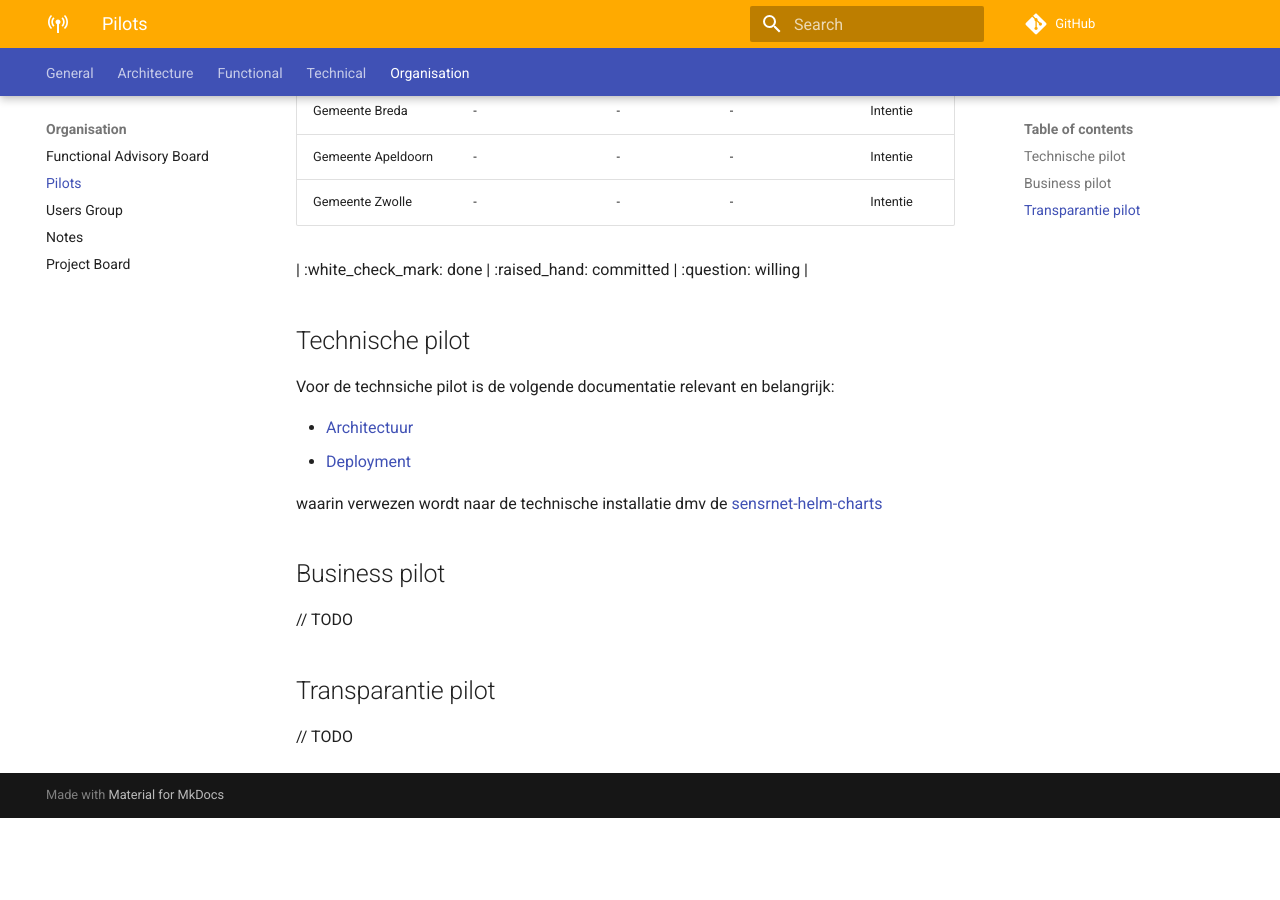
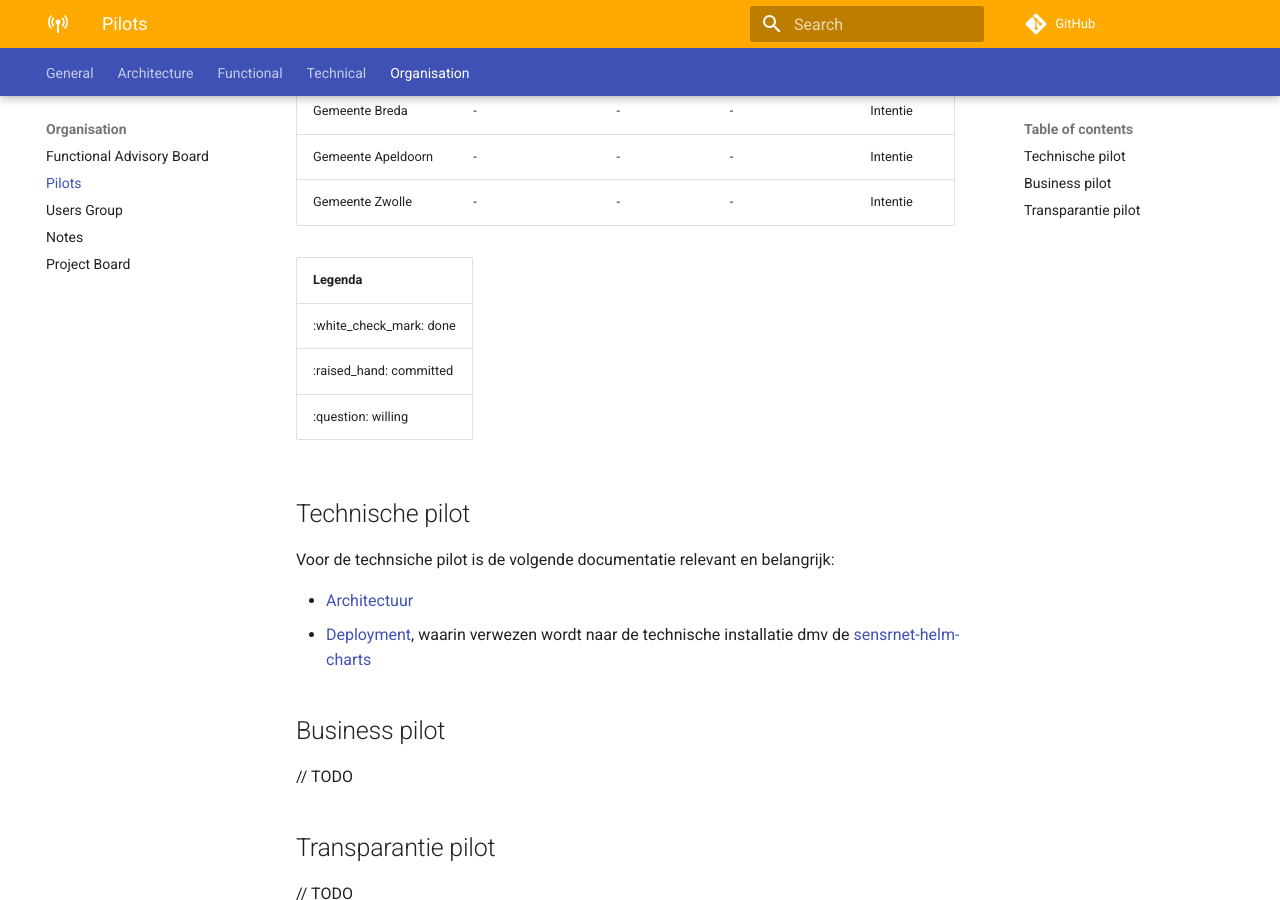
Before and after one commit to kadaster-labs/sensrnet-home, an MkDocs documentation site: the page built from docs/Pilots.md, in a window 1280 px wide and 900 px high, scrolled down 827 px. Built offline with MkDocs 1.6.1 and Material for MkDocs 9.7.7, drawn with Linux system fonts in a browser that asks for light colours; comment, search, counter and statistics services are not loaded; before the commit the page ends 1645 px from its top, so only the background shows below that.

Commit message:
formatting

```diff
--- a/docs/Pilots.md
+++ b/docs/Pilots.md
@@ -20,16 +20,18 @@ In de tweede helft van 2021 worden er een aantal pilots gestart. Pilots kunnen v
 | Gemeente Apeldoorn | -                  | -              | -                   | Intentie |
 | Gemeente Zwolle    | -                  | -              | -                   | Intentie |
 
-| :white_check_mark: done | :raised_hand: committed | :question: willing |
+| Legenda                 |
+| ----------------------- |
+| :white_check_mark: done |
+| :raised_hand: committed |
+| :question: willing      |
 
 ## Technische pilot
 
 Voor de technsiche pilot is de volgende documentatie relevant en belangrijk:
 
 - [Architectuur](Architecture.md)
-- [Deployment](Deployment.md)
-
-  waarin verwezen wordt naar de technische installatie dmv de [sensrnet-helm-charts](https://github.com/kadaster-labs/sensrnet-helm-charts)
+- [Deployment](Deployment.md), waarin verwezen wordt naar de technische installatie dmv de [sensrnet-helm-charts](https://github.com/kadaster-labs/sensrnet-helm-charts)
 
 ## Business pilot
 
```
